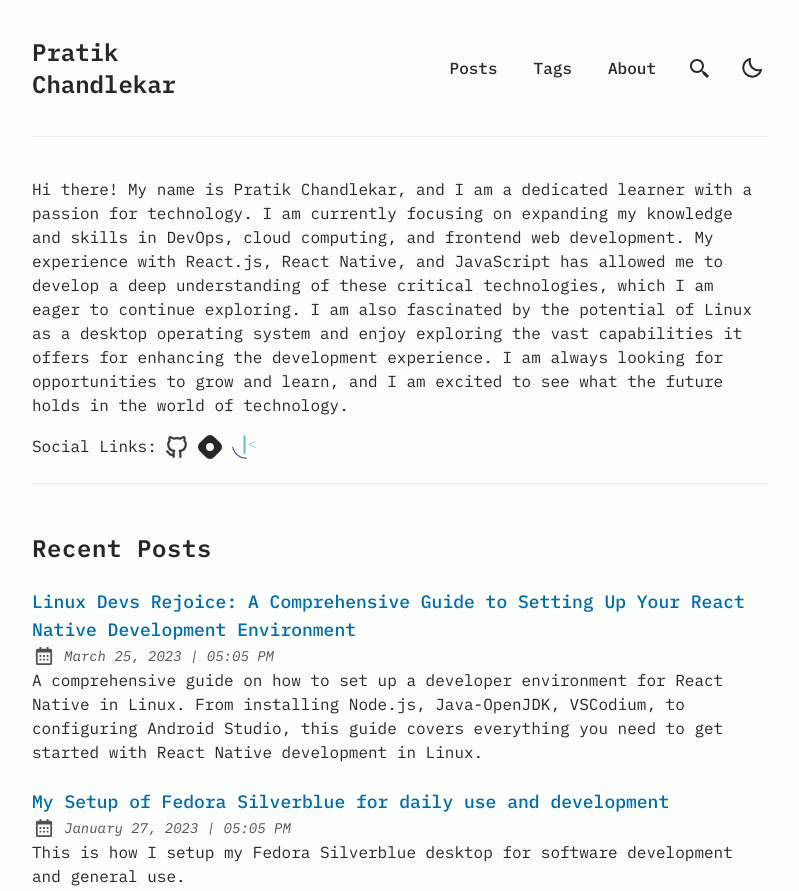
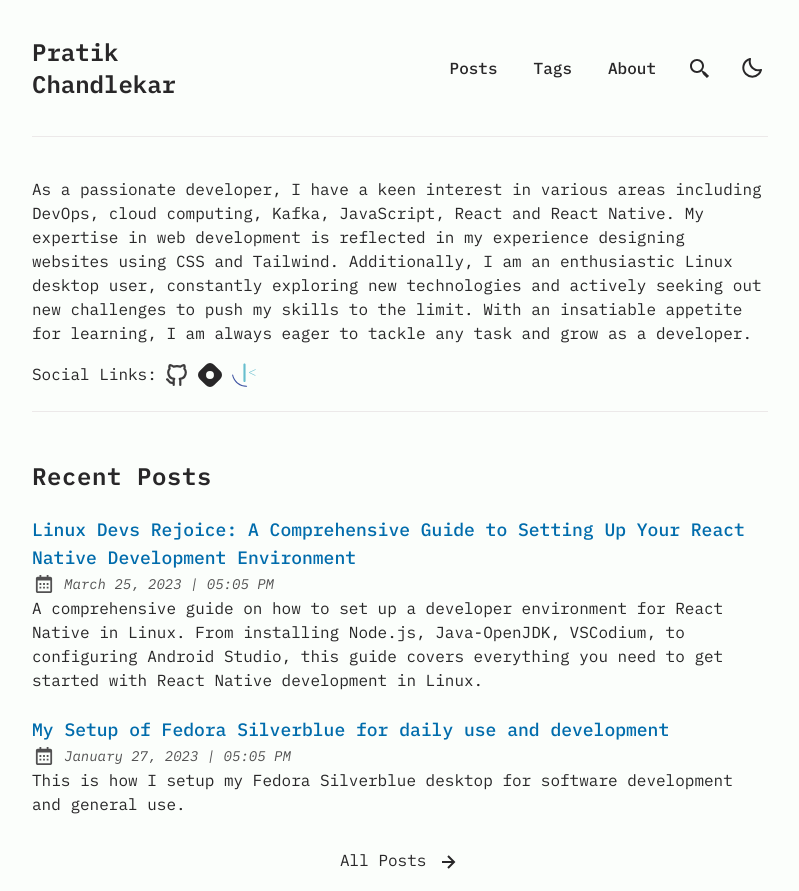
Before and after one commit to Pratik280/pratik280.github.io, an Astro site: page / in a window 1280 px wide. Shown: the top 891 px of the page, without its empty margins (240-1039 px from the left). Built offline with nearby package versions, Linux system fonts and the light colour scheme; Astro itself is replaced by a stand-in of ours; some packages are replaced by stand-ins of ours.

Commit message:
Added kafka in bio

```diff
--- a/src/pages/about.md
+++ b/src/pages/about.md
@@ -9,7 +9,9 @@ As an avid Linux user, I enjoy exploring the various possibilities that this pla
 
 With my eagerness and excitement to learn new technologies, I am always on the lookout for new challenges that can help me grow as a developer. I am always ready to take on any task and am confident in my ability to work well under pressure. I am constantly exploring new ideas and pushing my boundaries to stay on top of the latest trends in the industry. -->
 
-As a developer, I have a strong interest in a variety of technologies including devops, cloud computing, Javascript, React and React Native. I have designed websites using CSS and Tailwind CSS and enjoy exploring the latest tools and trends in web development. As an enthusiast of Linux desktops, I am familiar with various Linux distributions and love to use them for development. I am eager and excited to learn new technologies and take on any challenges that come my way.
+<!-- As a developer, I have a strong interest in a variety of technologies including devops, cloud computing, Javascript, React and React Native. I have designed websites using CSS and Tailwind CSS and enjoy exploring the latest tools and trends in web development. As an enthusiast of Linux desktops, I am familiar with various Linux distributions and love to use them for development. I am eager and excited to learn new technologies and take on any challenges that come my way. -->
+
+As a software developer, I have a passion for learning new technologies and keeping up-to-date with the latest trends in the industry. I am particularly interested in DevOps and Cloud computing, with a strong focus on Kafka. My expertise in front-end development includes working with JavaScript, React, and React Native, and I have designed websites using CSS and Tailwind. As an enthusiastic Linux desktop user, I'm always looking for new ways to optimize my workflow. I am highly motivated, and always ready and eager to take on new challenges. No matter the task, I'm committed to delivering high-quality work and exceeding expectations.
 
 ### Socials:
 
@@ -28,6 +30,7 @@ I have a keen interest in the following technologies.
 - Devops
 - Docker
 - Podman
+- Cloud (AWS)
 - Javascript
 - HTML/CSS/Tailwind-css
 - React
--- a/src/pages/index.astro
+++ b/src/pages/index.astro
@@ -41,9 +41,9 @@ const socialCount = SOCIALS.filter(social => social.active).length;
       </a> -->
 
       <p>
-        Hi there! My name is Pratik Chandlekar, and I am a dedicated learner
+        <!-- Hi there! My name is Pratik Chandlekar, and I am a dedicated learner
         with a passion for technology. I am currently focusing on expanding my
-        knowledge and skills in DevOps, cloud computing, and frontend web
+        knowledge and skills in DevOps, cloud computing, kafka, and frontend web
         development. My experience with React.js, React Native, and JavaScript
         has allowed me to develop a deep understanding of these critical
         technologies, which I am eager to continue exploring. I am also
@@ -51,7 +51,14 @@ const socialCount = SOCIALS.filter(social => social.active).length;
         enjoy exploring the vast capabilities it offers for enhancing the
         development experience. I am always looking for opportunities to grow
         and learn, and I am excited to see what the future holds in the world of
-        technology.
+        technology. -->
+        As a passionate developer, I have a keen interest in various areas including
+        DevOps, cloud computing, Kafka, JavaScript, React and React Native. My expertise
+        in web development is reflected in my experience designing websites using
+        CSS and Tailwind. Additionally, I am an enthusiastic Linux desktop user,
+        constantly exploring new technologies and actively seeking out new challenges
+        to push my skills to the limit. With an insatiable appetite for learning,
+        I am always eager to tackle any task and grow as a developer.
       </p>
       {
         // only display if at least one social link is enabled
```
